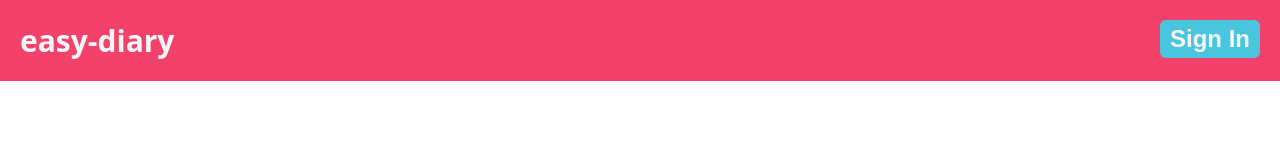
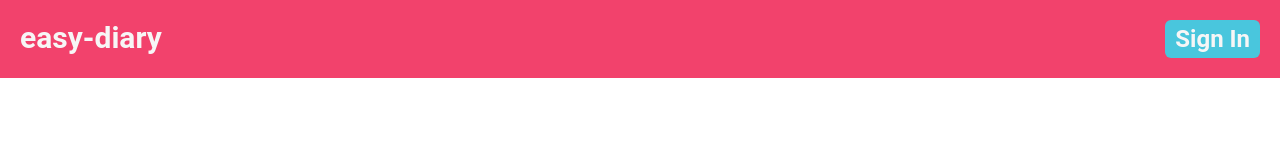
Before and after one commit to hayate4th/lazy-diary, a React app: page / in a window 1280 px wide. Shown: the top 160 px of the page. Built offline with nearby package versions, Linux system fonts and the light colour scheme.

Commit message:
Change font-family to Roboto

```diff
--- a/public/index.html
+++ b/public/index.html
@@ -8,7 +8,7 @@
   <style>
     body {
       color: #f7f6f6;
-      font-family: "system-ui";
+      font-family: "Roboto", "Helvetica", "Arial", sans-serif;
       font-size: 12px;
       margin: 0;
     }
--- a/src/components/Button/index.tsx
+++ b/src/components/Button/index.tsx
@@ -22,6 +22,7 @@ const StyledButton = styled.button`
   border-radius: 6px;
   color: #f7f6f6;
   cursor: pointer;
+  font-family: "Roboto", "Helvetica", "Arial", sans-serif;
   font-size: 2em;
   font-weight: bold;
   padding: 5px 10px;
```
